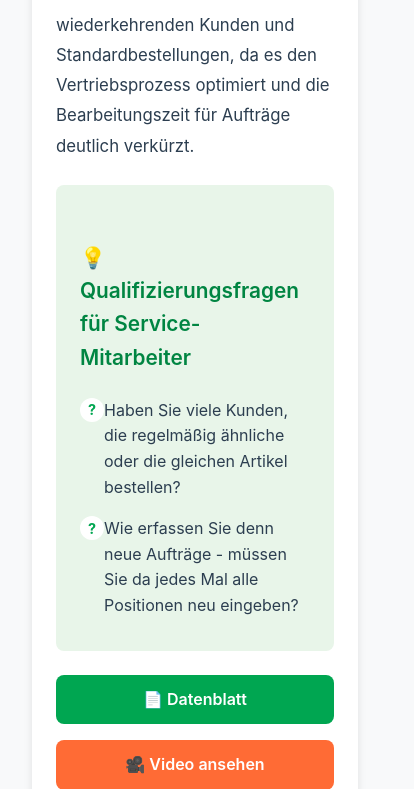
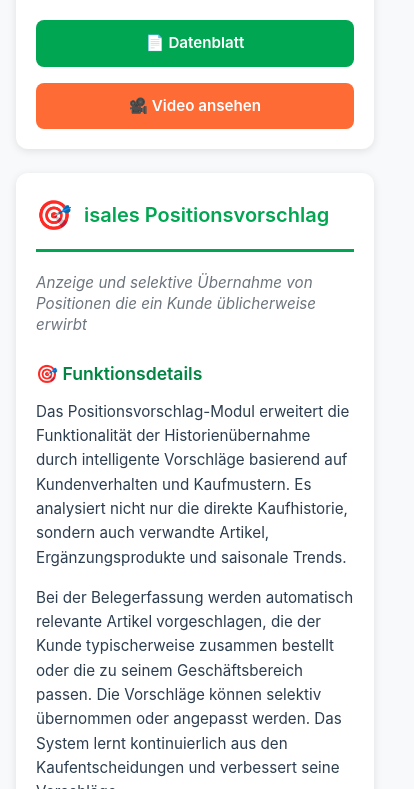
Before and after one commit to sstuecher/SPG-Module, a plain HTML site: page index.html in a window 390 px wide. Shown: the part 1211-2000 px from the top of the page, 414 px wide, since content can reach past the window. Drawn offline with Linux system fonts and the light colour scheme.

Commit message:
Update index.html

```diff
--- a/index.html
+++ b/index.html
@@ -162,6 +162,13 @@
             padding: 0 2rem;
         }
 
+        @media (max-width: 768px) {
+            .container {
+                margin: 1rem auto;
+                padding: 0 1rem;
+            }
+        }
+
         /* Module Cards */
         .module {
             background: var(--white);
@@ -197,6 +204,8 @@
             font-size: 1.8rem;
             font-weight: 600;
             margin: 0;
+            word-wrap: break-word;
+            overflow-wrap: break-word;
         }
 
         .module-subtitle {
@@ -204,6 +213,8 @@
             font-size: 1.1rem;
             margin: 0.5rem 0 1.5rem 0;
             font-style: italic;
+            word-wrap: break-word;
+            overflow-wrap: break-word;
         }
 
         .section-title {
@@ -358,31 +369,41 @@
 
         /* Responsive - MOBILE */
         @media (max-width: 768px) {
+            body {
+                font-size: 0.95rem;
+                line-height: 1.5;
+            }
+
             .header {
-                padding: 1rem 0;
+                padding: 0.75rem 0;
             }
 
             .header h1 {
-                font-size: 1.3rem;
+                font-size: 1.1rem;
+                line-height: 1.3;
+                word-wrap: break-word;
+                overflow-wrap: break-word;
             }
 
             .header p {
-                font-size: 0.9rem;
+                font-size: 0.85rem;
             }
 
             .header-content {
                 flex-direction: column;
                 text-align: center;
-                gap: 0.75rem;
+                gap: 0.5rem;
+                padding: 0 1rem;
             }
 
             .logo-section {
                 flex-direction: column;
-                gap: 0.75rem;
+                gap: 0.5rem;
+                width: 100%;
             }
 
             .spg-logo {
-                height: 40px;
+                height: 35px;
             }
 
             /* Mobile: Show hamburger button */
@@ -448,16 +469,55 @@
             }
 
             .module {
-                padding: 1.5rem;
+                padding: 1.25rem;
                 scroll-margin-top: 20px;
+                margin-bottom: 1.5rem;
             }
 
             .module h2 {
-                font-size: 1.4rem;
+                font-size: 1.25rem;
+                line-height: 1.3;
+                word-wrap: break-word;
+                overflow-wrap: break-word;
+                hyphens: auto;
+            }
+
+            .module-subtitle {
+                font-size: 0.95rem;
+                line-height: 1.4;
             }
 
             .module-icon {
-                font-size: 2rem;
+                font-size: 1.8rem;
+                flex-shrink: 0;
+            }
+
+            .module-header {
+                gap: 0.75rem;
+                margin-bottom: 1.25rem;
+                padding-bottom: 0.75rem;
+            }
+
+            .module-content {
+                font-size: 0.95rem;
+                line-height: 1.6;
+            }
+
+            .section-title {
+                font-size: 1.1rem;
+                margin: 1.5rem 0 0.75rem 0;
+                word-wrap: break-word;
+            }
+
+            .questions {
+                padding: 1rem;
+                margin: 1rem 0;
+            }
+
+            .questions li {
+                font-size: 0.9rem;
+                line-height: 1.5;
+                padding: 0.4rem 0 0.4rem 1.5rem;
             }
 
             .module-links {
```
